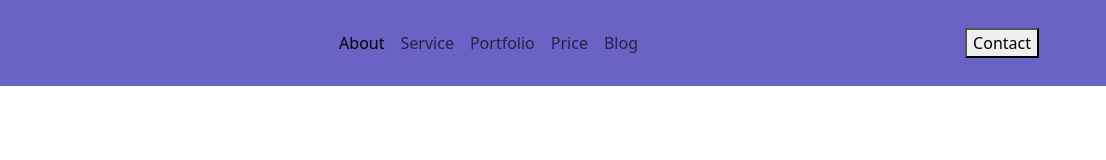
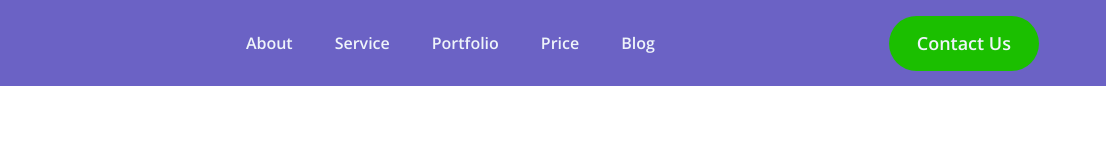
Before and after one commit to bayazidsarour/innovate, a plain HTML site: page index.html in a window 1280 px wide. Shown: the full height of the page, 174-1280 px from the left. Drawn offline with nearby package versions, Linux system fonts and the light colour scheme; a web font is replaced by a local one.

Commit message:
sass Updated

```diff
--- a/components/_navbar.scss
+++ b/components/_navbar.scss
@@ -3,5 +3,28 @@ header
     nav{
         background-color: $primary;
 
+        ul
+        {
+            gap: 42px;
+            li
+            {
+                a
+                {
+                    font-weight: 600;
+                    font-size: 16px;
+                }
+            }
+        }
+
     }
 }
+
+nav
+{
+
+        button
+        {
+            @include button();
+        }
+
+}
--- a/components/_reset.scss
+++ b/components/_reset.scss
@@ -4,3 +4,22 @@
 }
 
 $primary:#6b62c5;
+a
+{
+    color: #EFF4FA;
+    text-decoration: none;
+    font-family:  "Open Sans", serif;
+}
+
+@mixin button($button: #1BBF00)
+{
+    background: $button;
+    border: none;
+    color: #EFF4FA;
+    font-family:  "Open Sans", serif;
+    font-size: 18px;
+    font-weight: 600;
+    padding: 14px 28px;
+    border-radius: 100px;
+
+}
--- a/index.html
+++ b/index.html
@@ -11,9 +11,12 @@
     <link href="https://cdn.jsdelivr.net/npm/bootstrap@5.3.2/dist/css/bootstrap.min.css" rel="stylesheet"
         integrity="sha384-T3c6CoIi6uLrA9TneNEoa7RxnatzjcDSCmG1MXxSR1GAsXEV/Dwwykc2MPK8M2HN" crossorigin="anonymous" />
     <link rel="shortcut icon" href="./images/Logo.png" type="image/x-icon">
+
+
     <link rel="preconnect" href="https://fonts.googleapis.com">
     <link rel="preconnect" href="https://fonts.gstatic.com" crossorigin>
-    <link href="https://fonts.googleapis.com/css2?family=Open+Sans:ital,wght@0,300..800;1,300..800&display=swap"
+    <link
+        href="https://fonts.googleapis.com/css2?family=Open+Sans:ital,wght@0,300..800;1,300..800&family=Paprika&display=swap"
         rel="stylesheet">
     <link rel="stylesheet" href="./css/style.css">
 </head>
@@ -33,25 +36,25 @@
                 <div class="collapse navbar-collapse" id="collapsibleNavId">
                     <ul class="navbar-nav mx-auto mt-2 mt-lg-0">
                         <li class="nav-item">
-                            <a class="nav-link active" href="#" aria-current="page">About
+                            <a href="#" aria-current="page">About
                                 <span class="visually-hidden">(current)</span></a>
                         </li>
                         <li class="nav-item">
-                            <a class="nav-link" href="#">Service</a>
+                            <a href="#">Service</a>
                         </li>
                         <li class="nav-item">
-                            <a class="nav-link" href="#">Portfolio</a>
+                            <a href="#">Portfolio</a>
                         </li>
                         <li class="nav-item">
-                            <a class="nav-link" href="#">Price</a>
+                            <a href="#">Price</a>
                         </li>
                         <li class="nav-item">
-                            <a class="nav-link" href="#">Blog</a>
+                            <a href="#">Blog</a>
                         </li>
 
                     </ul>
 
-                    <button>Contact</button>
+                    <button>Contact Us</button>
                 </div>
             </div>
         </nav>
```
Also changed, not shown: css/style.css, 1 other file.
